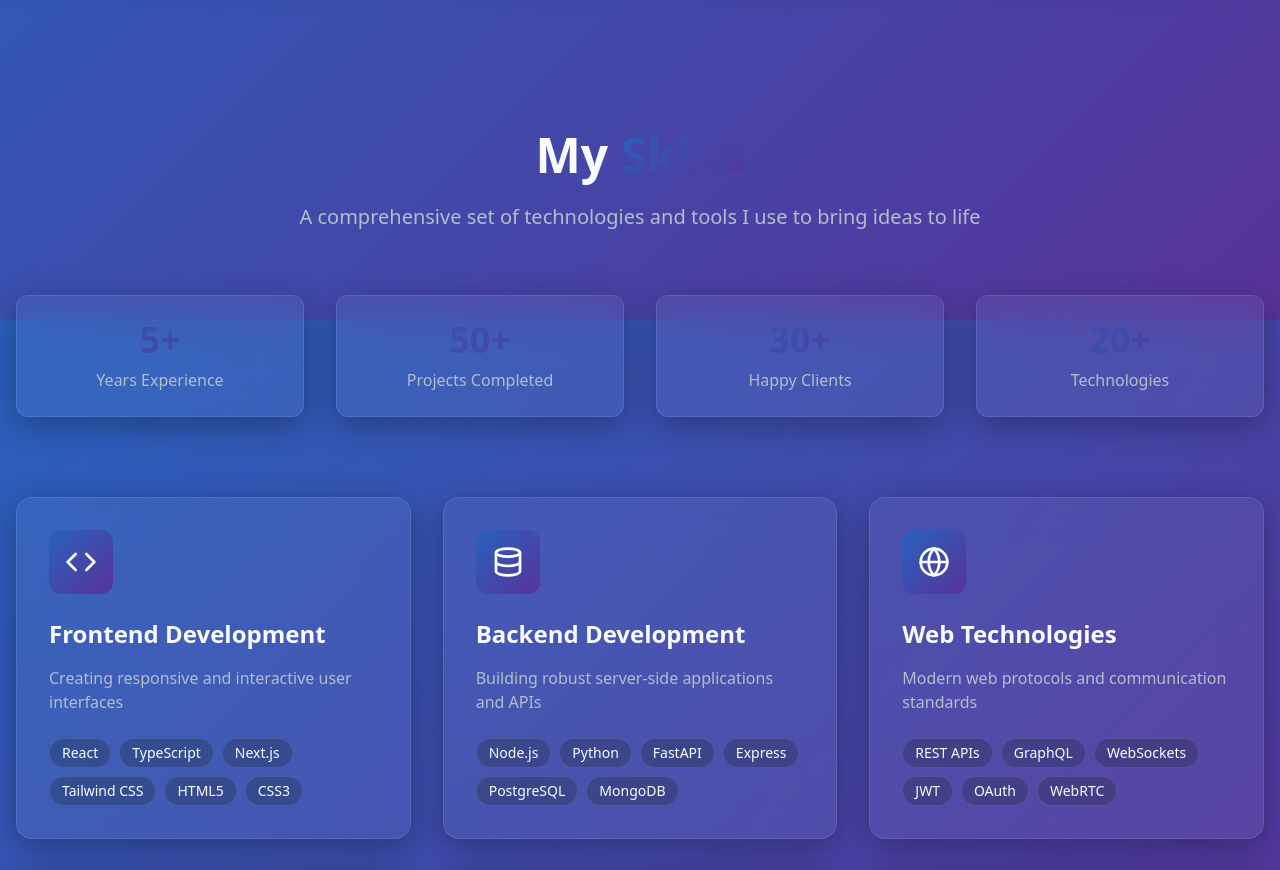
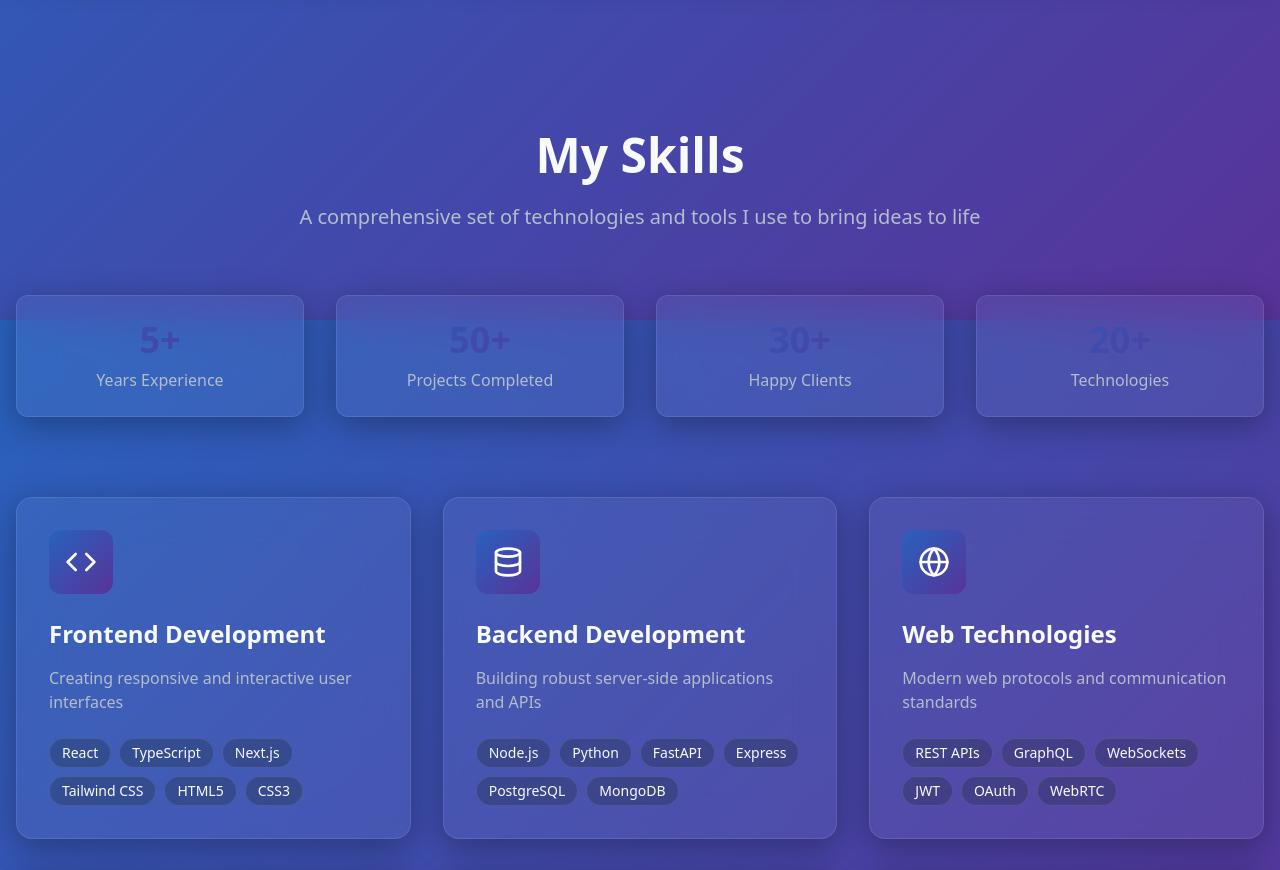
Before and after one commit to yashratan/my-portfolio, a React (Vite) app: page / in a window 1280 px wide. Shown: the part 2080-2950 px from the top of the page. Built offline with nearby package versions, Linux system fonts and the light colour scheme.

Commit message:
my skills color sorted

```diff
--- a/src/components/portfolio/Skills.tsx
+++ b/src/components/portfolio/Skills.tsx
@@ -46,7 +46,7 @@ const Skills = () => {
         {/* Section Header */}
         <div className="text-center mb-16">
           <h2 className="text-4xl md:text-5xl font-bold mb-6">
-            My <span className="gradient-text">Skills</span>
+            My Skills<span className="gradient-text"></span>
           </h2>
           <p className="text-xl text-muted-foreground max-w-3xl mx-auto">
             A comprehensive set of technologies and tools I use to bring ideas to life
```
